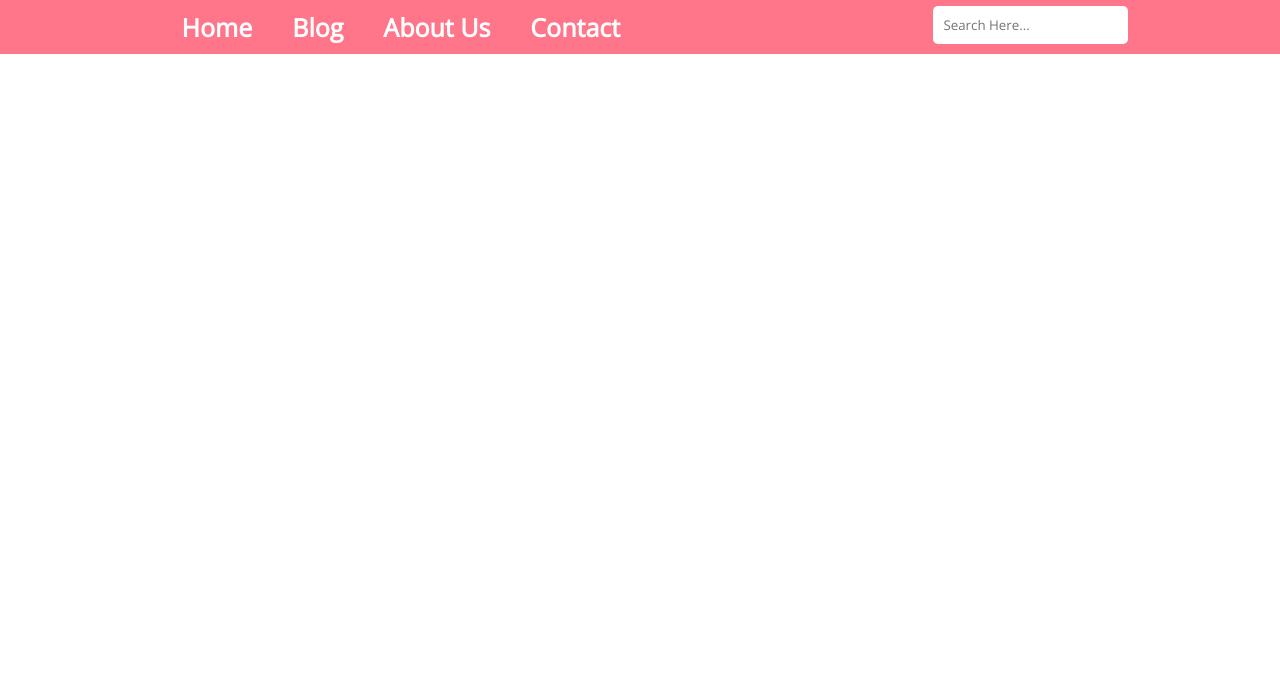
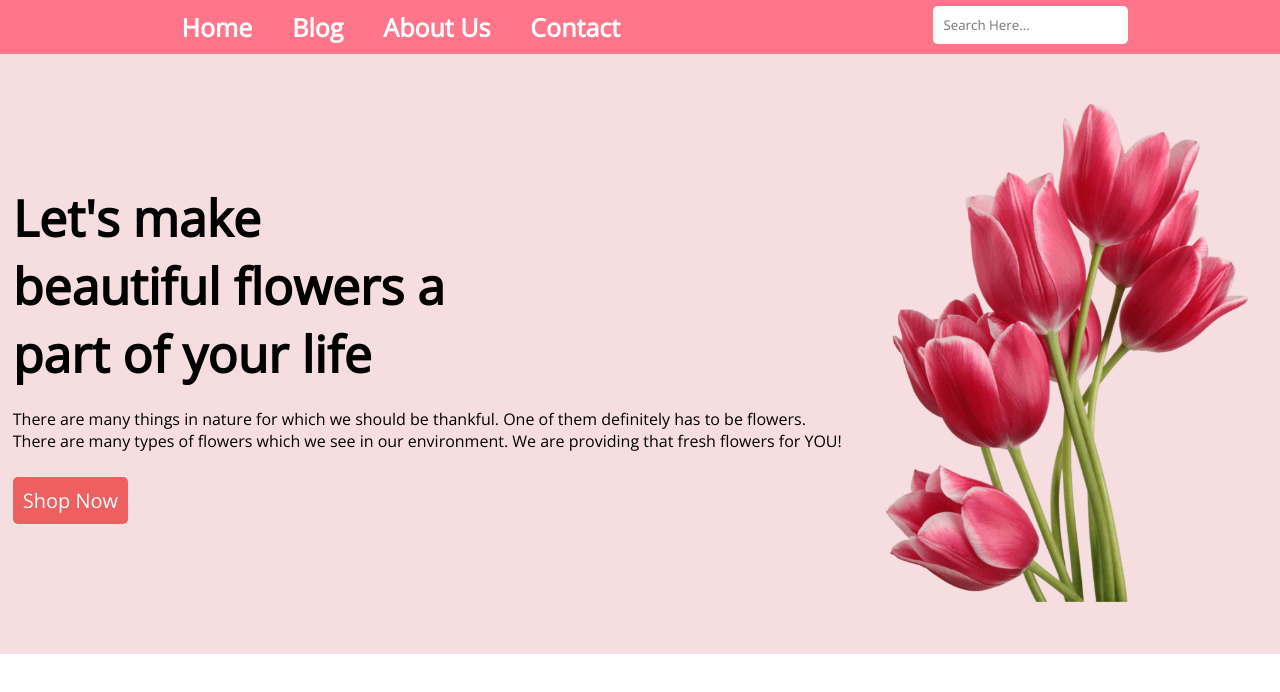
Before and after one commit to khtanvirislam/flower-garden, a plain HTML site: page index.html in a window 1280 px wide. Drawn offline with nearby package versions, Linux system fonts and the light colour scheme.

Commit message:
header section created

```diff
--- a/index.html
+++ b/index.html
@@ -25,6 +25,18 @@
                 <input class="nav-search" type="search" placeholder="Search Here...">
             </div>
         </nav>
+        <section>
+            <div class="header-container">
+                <div class="header-text">
+                    <h1 class="hader-title">Let's make <br> beautiful flowers a <br> part of your life</h1>
+                    <p class="header-desc"> There are many things in nature for which we should be thankful. One of them definitely has to be flowers. <br> There are many types of flowers which we see in our environment. We are providing that fresh flowers for YOU!</p>
+                    <button class="btn-primary">Shop Now </button>
+                </div>
+                <div>
+                    <img class="header-img" src="/Flower Asset/pngwing 10.png" alt="">
+                </div>
+            </div>
+        </section>
     </header>
     <main></main>
     <footer></footer>
--- a/style.css
+++ b/style.css
@@ -3,6 +3,8 @@
     padding: 0;
     font-family: 'Open Sans', sans-serif;
 }
+
+/* header related style */
 
 /* nav related styles */
 
@@ -28,7 +30,14 @@ li a{
     text-decoration: none;
     color: white;
     font-size: 25px;
-    font-weight: 700;
+    font-weight: 600;
+    padding: 5px;
+}
+
+li a:hover{
+    color: rgb(54, 49, 49);
+    background-color: white;
+    border-radius: 5px;
     padding: 5px;
 }
 
@@ -38,3 +47,39 @@ li a{
     padding: 10px;
     margin-bottom: 5px;
 }
+
+/* headaer section related style */
+
+.header-container{
+    background-color: rgb(245, 221, 224);
+    display: flex;
+    justify-content: space-around;
+    align-items: center;
+    height: 600px;
+
+}
+
+.header-img{
+    height: 500px;
+    width: 400px;
+}
+
+.hader-title{
+    font-size: 50px;
+    font-weight: 700;
+    margin-bottom: 20px;
+}
+
+.header-desc{
+    margin-bottom: 15px;
+}
+
+.btn-primary{
+    margin-top: 10px;
+    background-color: rgb(238, 95, 95);
+    border: none;
+    font-size: 20px;
+    color: white;
+    padding: 10px;
+    border-radius: 5px;
+}
```
